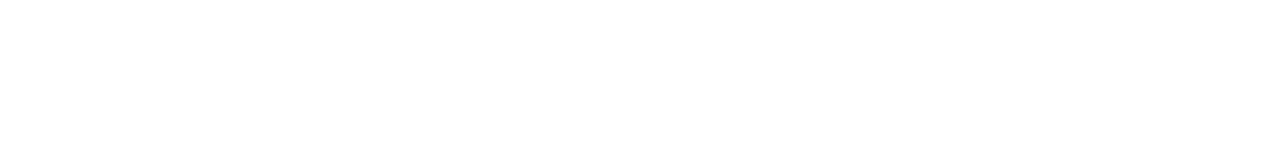
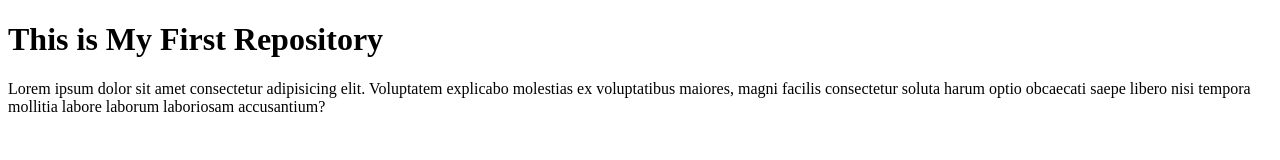
Before and after one commit to Aqsaiqbal3/Git-and-GitHub-Assignment-1, a plain HTML site: page index.html in a window 1280 px wide. Drawn offline with Linux system fonts and the light colour scheme.

Commit message:
Modified index.html with Heading And Paragraph

```diff
--- a/index.html
+++ b/index.html
@@ -7,6 +7,7 @@
     <title>Document</title>
 </head>
 <body>
-
+    <h1>This is My First Repository</h1>
+    <p>Lorem ipsum dolor sit amet consectetur adipisicing elit. Voluptatem explicabo molestias ex voluptatibus maiores, magni facilis consectetur soluta harum optio obcaecati saepe libero nisi tempora mollitia labore laborum laboriosam accusantium?</p>
 </body>
 </html>
```
